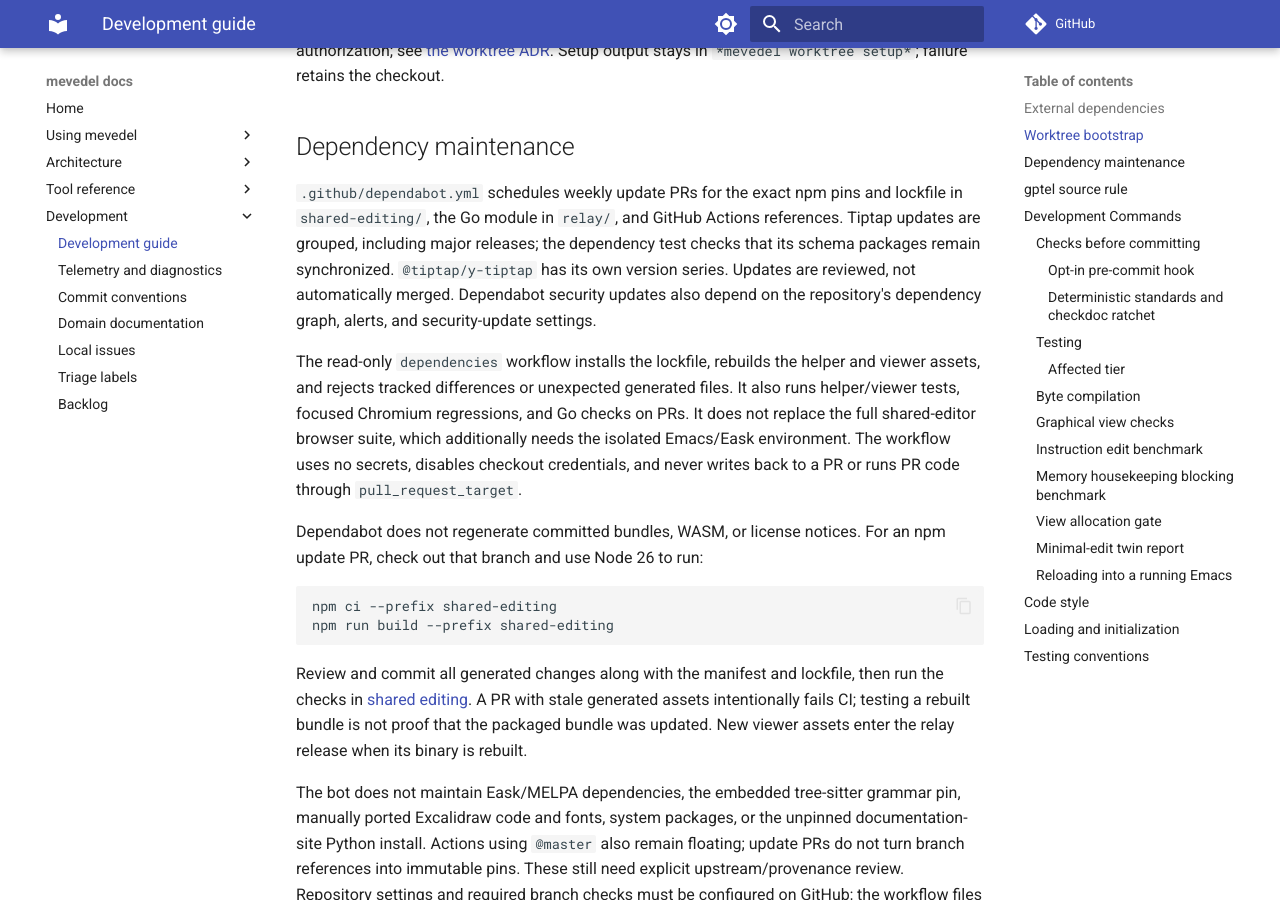
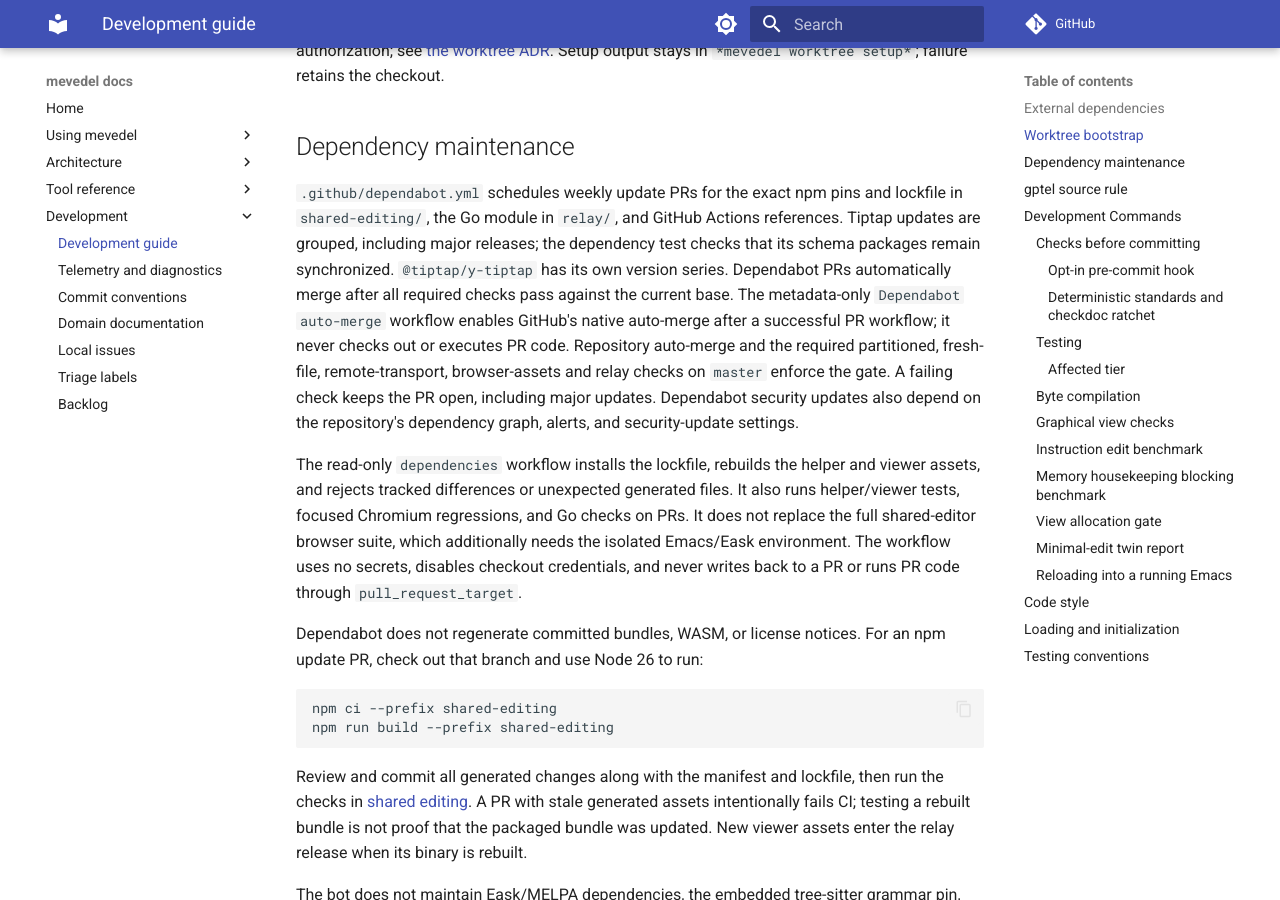
Before and after one commit to FrauH0lle/mevedel, an MkDocs documentation site: the page built from docs/development.md, in a window 1280 px wide and 900 px high, scrolled down 1119 px. Built offline with MkDocs 1.6.1 and Material for MkDocs 9.7.7, drawn with Linux system fonts in a browser that asks for light colours; comment, search, counter and statistics services are not loaded.

Commit message:
ci(deps): Queue green Dependabot PRs for automatic merge
Use GitHub's native auto-merge behind the five required CI checks and
an up-to-date base. A successful CI or dependencies PR run enables the
gate for same-repository Dependabot PRs, including major updates. The
privileged workflow reads metadata only and never executes PR code.

* .github/workflows/dependabot-auto-merge.yml: Enable native auto-merge
for Dependabot after a successful PR workflow.
* docs/development.md (Dependency maintenance): Document required checks
and automatic merging.
* test/test-mevedel-memory-investigation-reach.el: Keep the root listing
within its enumeration allowance while still exhausting traversal visits;
filesystem-specific ordering must not hide the test's source directories.
* test/test-mevedel-memory-list.el: Wait for background recovery before
starting the next explicit pass instead of racing its workspace claim.

Validation: actionlint v1.7.12; metadata filter positive and negative
controls; native auto-merge queued idempotently on PRs 19 and 20;
strict compilation, full ERT suite and fresh-file lane.

```diff
--- a/docs/development.md
+++ b/docs/development.md
@@ -52,8 +52,13 @@ Setup output stays in `*mevedel worktree setup*`; failure retains the checkout.
 and lockfile in `shared-editing/`, the Go module in `relay/`, and GitHub
 Actions references. Tiptap updates are grouped, including major releases;
 the dependency test checks that its schema packages remain synchronized.
-`@tiptap/y-tiptap` has its own version series. Updates are reviewed, not
-automatically merged. Dependabot security updates also depend on the
+`@tiptap/y-tiptap` has its own version series. Dependabot PRs automatically
+merge after all required checks pass against the current base. The metadata-only
+`Dependabot auto-merge` workflow enables GitHub's native auto-merge after a
+successful PR workflow; it never checks out or executes PR code. Repository
+auto-merge and the required partitioned, fresh-file, remote-transport,
+browser-assets and relay checks on `master` enforce the gate. A failing check
+keeps the PR open, including major updates. Dependabot security updates also depend on the
 repository's dependency graph, alerts, and security-update settings.
 
 The read-only `dependencies` workflow installs the lockfile, rebuilds the
```
Also changed, not shown: 3 other files.
